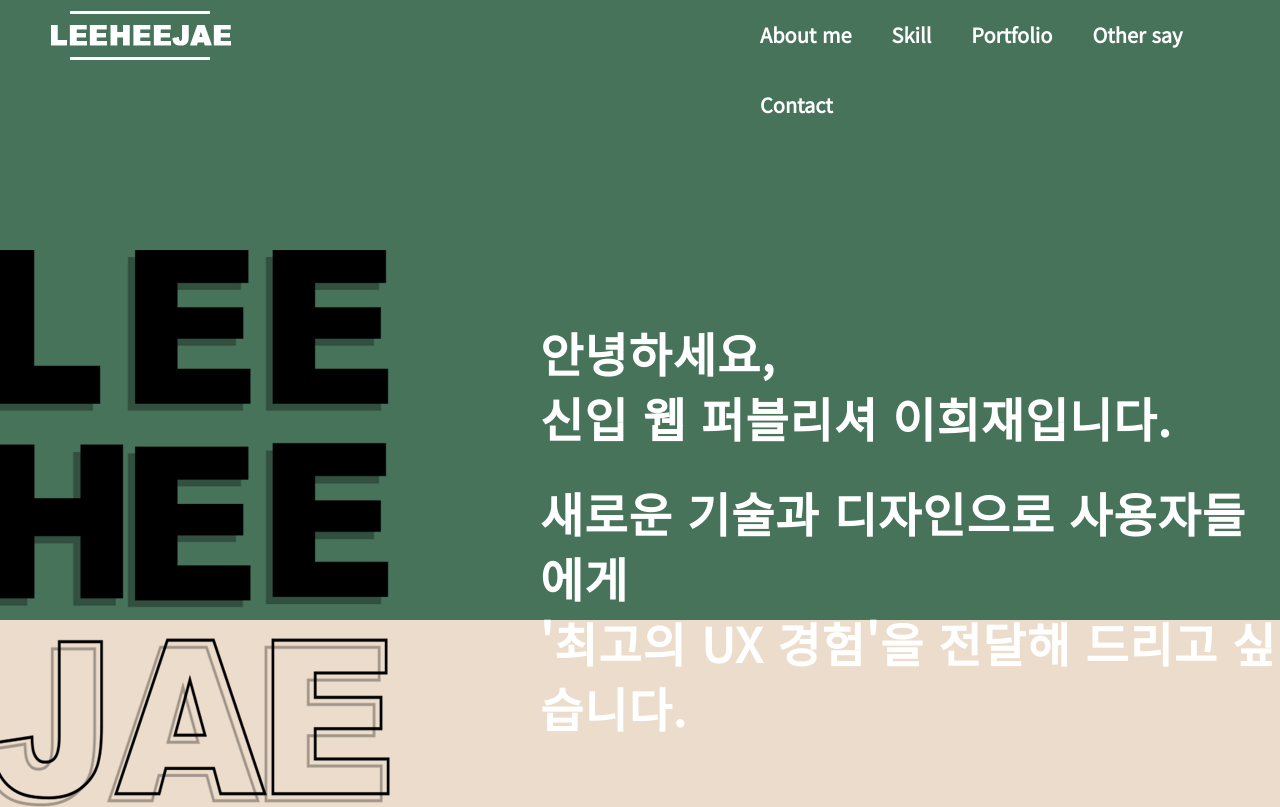
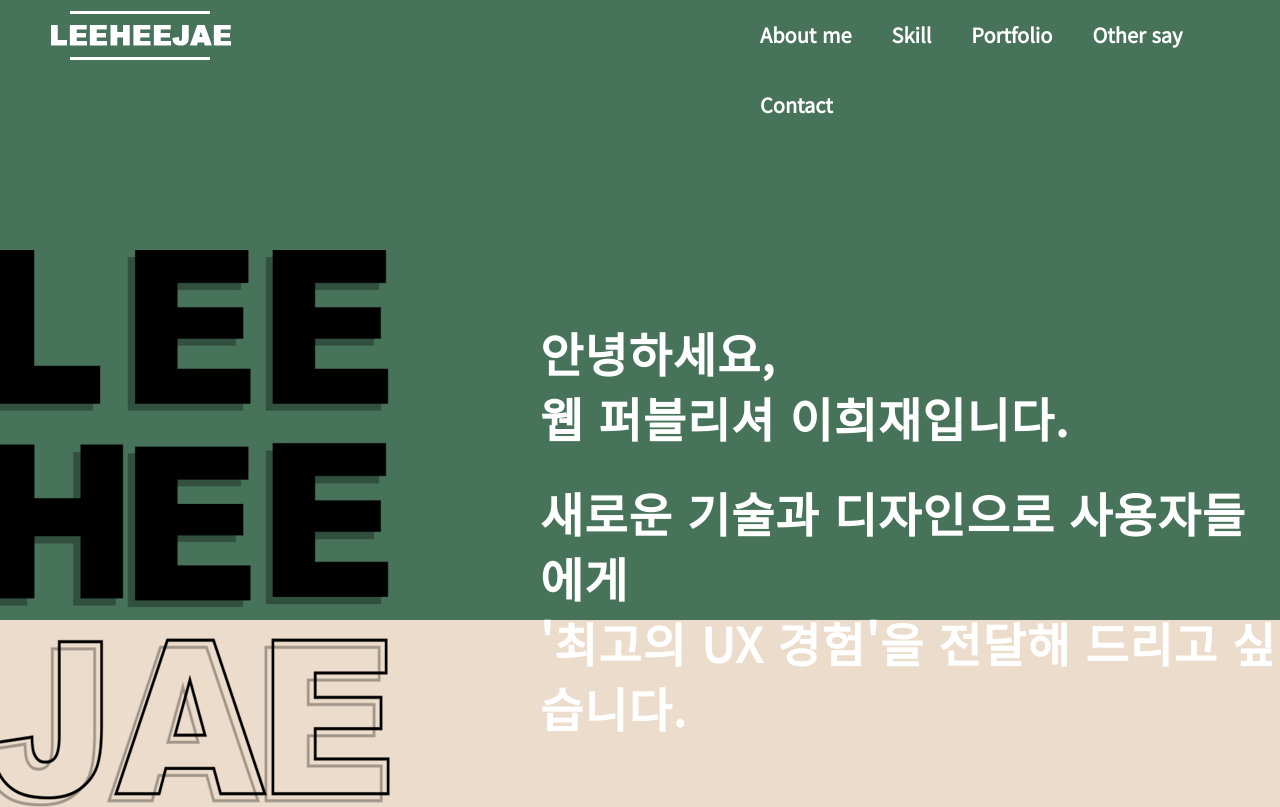
Before and after one commit to heejae0811/myportfolio, a plain HTML site: page index.html in a window 1280 px wide. Shown: the top 807 px of the page. Drawn offline with nearby package versions, Linux system fonts and the light colour scheme.

Commit message:
커밋 테스트

```diff
--- a/index.html
+++ b/index.html
@@ -63,7 +63,7 @@
                     <div class="intro_text">
                         <p>
                             안녕하세요, <br />
-                            신입 웹 퍼블리셔 이희재입니다.
+                            웹 퍼블리셔 이희재입니다.
                         </p>
                         <p>
 							새로운 기술과 디자인으로 사용자들에게 <br />
```
